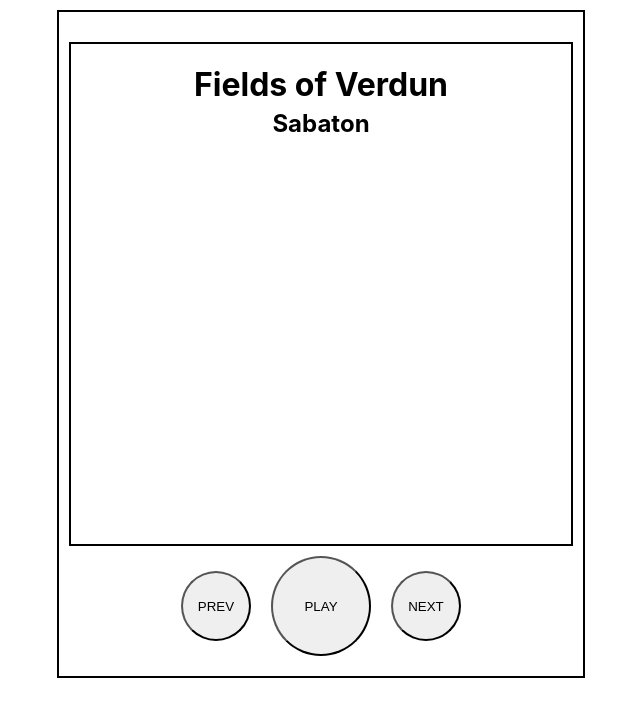
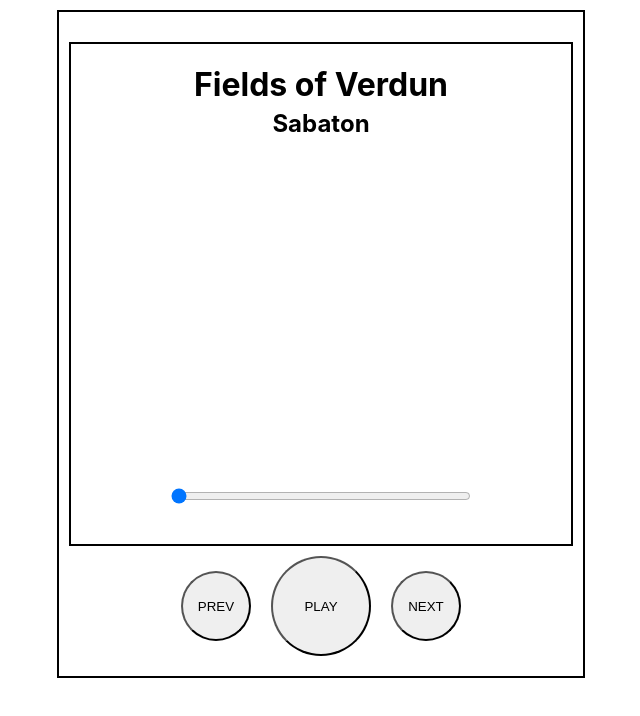
Before and after one commit to TsoyDanil/my_player, a React (Create React App) app: page / in a window 1280 px wide. Shown: the top 716 px of the page, without its empty margins (319-959 px from the left). Built offline with nearby package versions, Linux system fonts and the light colour scheme.

Commit message:
#3 added slider that will change it's value while track is running

```diff
--- a/src/App.jsx
+++ b/src/App.jsx
@@ -10,6 +10,8 @@ function App() {
     {name: 'Father And Son', author: 'Cat Stevens', src: "./music/Cat Stevens - Father And Son.mp3"},
     {name: 'Hurt', author: 'Johnny Cash', src: "./music/Johnny Cash - Hurt.mp3"}
   ])
+
+  const [range, setRange] = useState(0)
 
   const [isPlaying, setIsPlaying] = useState(false)
 
@@ -27,13 +29,16 @@ function App() {
     setIsPlaying(!isPlaying)
   }
 
+  const sliderOnChange = () => {
+
+  }
+
   const turnNextSong = (currentSongName) => {
     let index = songAlbum.findIndex(song => song.name === currentSongName)
     index = index + 1
     if (index >= songAlbum.length){
       index = 0
     }
-
     setCurrentSong(songAlbum[index])
     setIsPlaying(true)
     audioRef.current.autoplay = true
@@ -50,17 +55,30 @@ function App() {
     audioRef.current.autoplay = true
   }
 
+  const showTime = () => {
+    console.log(audioRef.current.currentTime)
+  }
+
+  const slideHandler = () => {
+    const sliderTime = (audioRef.current.currentTime / audioRef.current.duration) * 100
+    setRange(sliderTime)
+  }
+
   const audio =
       <audio
       ref = {audioRef}
       src= {currentSong.src}
       onEnded={() => {turnNextSong(currentSong.name)}}
+      onTimeUpdate = {slideHandler}
     />
 
   const musicInfo =
   <Musicinfo
     musicName = {currentSong.name}
     musicAuthor = {currentSong.author}
+    sliderValue = {range}
+    onChange = {sliderOnChange}
+
   />
 
   const controlMenu =
--- a/src/components/Musicinfo/Musicinfo.css
+++ b/src/components/Musicinfo/Musicinfo.css
@@ -3,6 +3,13 @@
     width: 500px;
     height: 500px;
     border: 2px solid black;
+    display: flex;
+    flex-direction: column;
+    align-items: center;
+    justify-content: space-between;
+}
+
+.Header_container{
     display: flex;
     flex-direction: column;
     align-items: center;
@@ -15,3 +22,9 @@
 .Music_author{
     margin: 5px 0;
 }
+
+.Slider{
+    max-width: 300px;
+    width: 500%;
+    margin-bottom: 40px;
+}
--- a/src/components/Musicinfo/Musicinfo.jsx
+++ b/src/components/Musicinfo/Musicinfo.jsx
@@ -4,8 +4,11 @@ import "./Musicinfo.css"
 const Musicinfo = (props) => {
     return (
         <div className="Musicinfo_container">
-            <h1 className="Music_name">{props.musicName}</h1>
-            <h2 className="Music_author">{props.musicAuthor}</h2>
+            <div className="Header_container">
+                <h1 className="Music_name">{props.musicName}</h1>
+                <h2 className="Music_author">{props.musicAuthor}</h2>
+            </div>
+            <input className="Slider" type="range" value={props.sliderValue} onChange = {props.onChange}/>
         </div>
     )
 }
```
